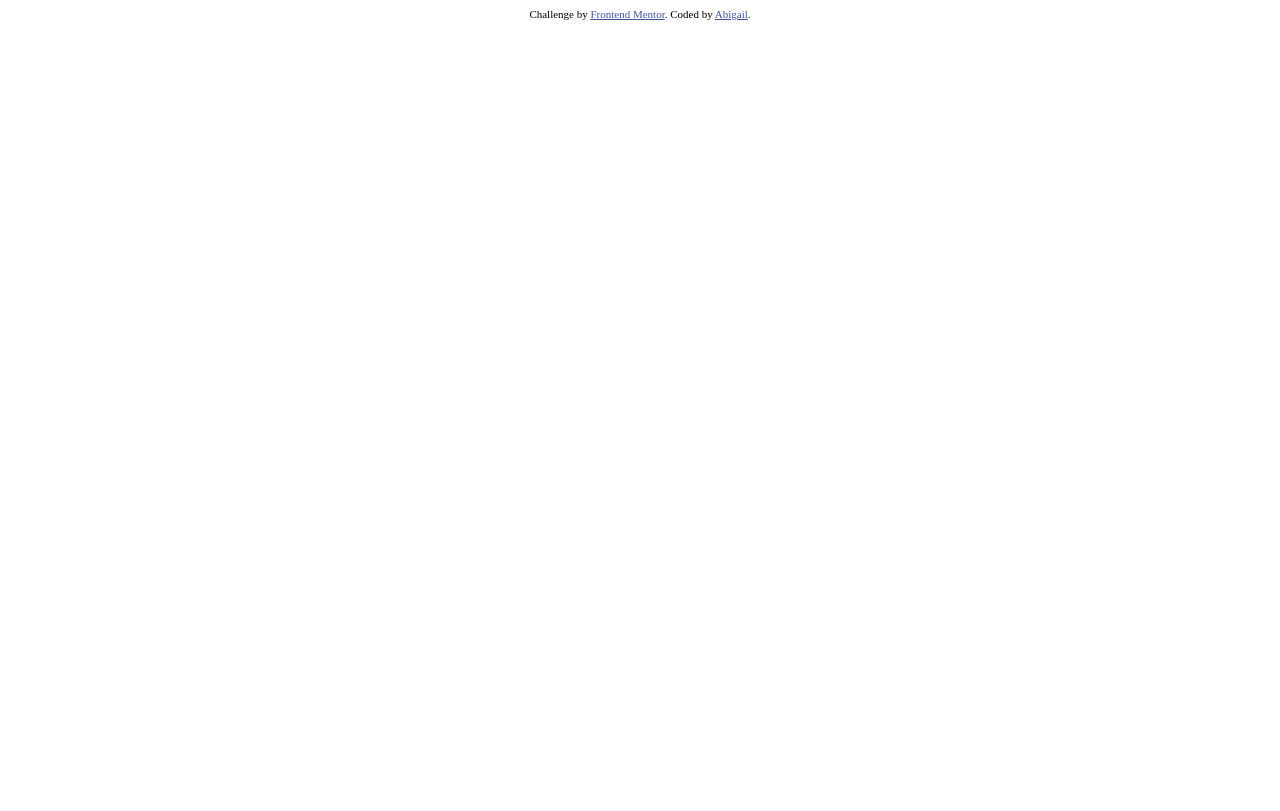
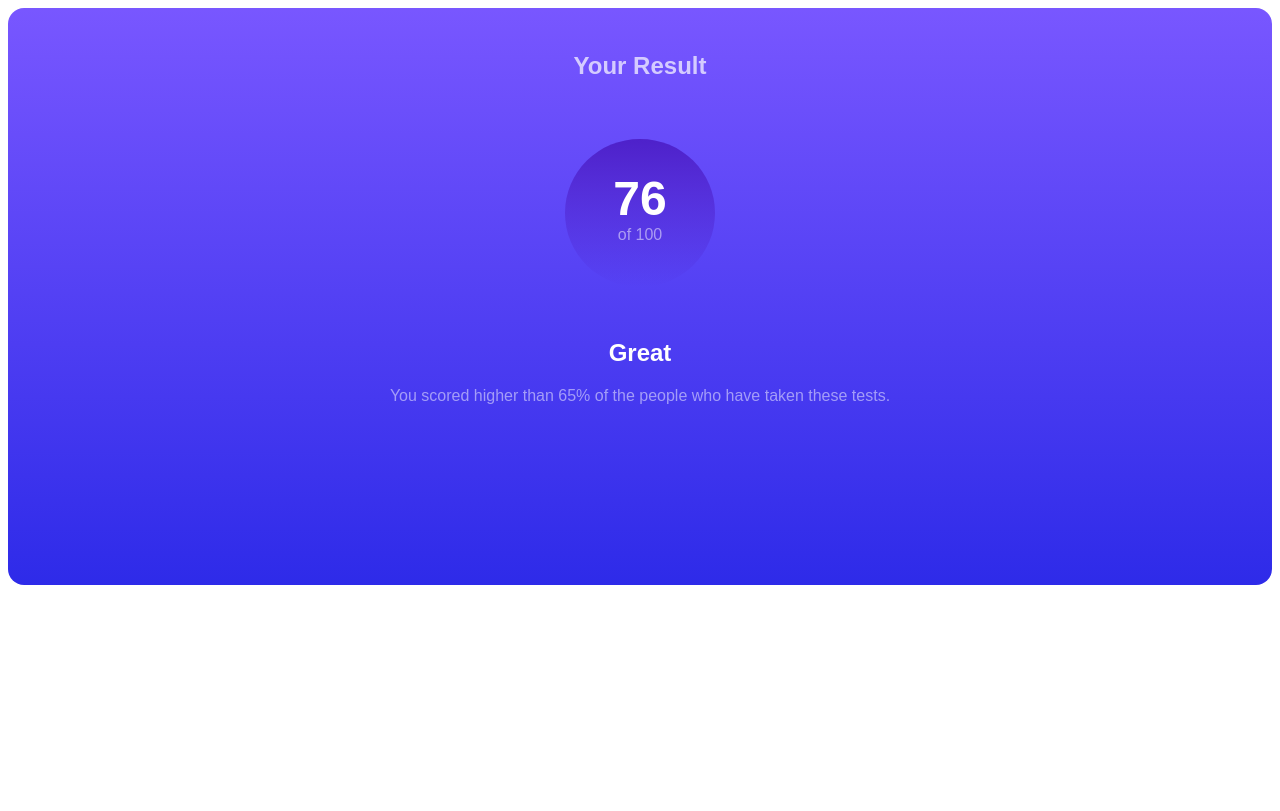
Before and after one commit to Abigail-Addo/results-summary-component-main, a plain HTML site: page index.html in a window 1280 px wide. Drawn offline with Linux system fonts and the light colour scheme.

Commit message:
Result Card

```diff
--- a/index.html
+++ b/index.html
@@ -13,13 +13,31 @@
 </head>
 
 <body>
+  <main class="container">
 
+    <section class="result">
+      <div>
+        <h1>Your Result</h1>
+      </div>
+      <div>
+        <h1>76</h1>
+        <p>of 100</p>
+      </div>
+      <div>
+        <h1>Great</h1>
+        <p>You scored higher than 65% of the people who have taken these tests.</p>
+      </div>
+    </section>
 
+    <section class="summary"></section>
 
-  <div class="attribution">
+  </main>
+
+  <!--
+  <section class="attribution">
     Challenge by <a href="https://www.frontendmentor.io?ref=challenge" target="_blank">Frontend Mentor</a>.
     Coded by <a href="#">Abigail</a>.
-  </div>
+  </section> -->
 </body>
 
 </html>
--- a/style.css
+++ b/style.css
@@ -1,6 +1,81 @@
+body {
+    font-family: Arial, Helvetica, sans-serif;
+    display: block;
+    justify-content: center;
+    align-items: center;
+}
+
+main.container {
+    width: 100%;
+    height: 100vh;
+    display: grid;
+    grid-template-columns: 1fr;
+    overflow: hidden;
+}
+
+section.result {
+    width: 100%;
+    height: 100%;
+    background-image: linear-gradient(to bottom, hsl(252, 100%, 67%), hsl(241, 81%, 54%));
+    display: flex;
+    flex-direction: column;
+    align-items: center;
+    flex-wrap: wrap;
+    border-radius: 1rem;
+}
+
+section.result div:first-child {
+    color: rgba(255, 255, 255, 0.7);
+    font-size: 1rem;
+    height: 20%;
+    display: flex;
+    align-items: center;
+}
+section.result div:nth-child(2) {
+    background-image: linear-gradient(to bottom, hsla(256, 72%, 46%, 1), hsla(241, 72%, 46%, 0));
+    border-radius: 50%;
+    padding: 0 3rem 2rem;
+    margin: 1rem;
+    color: #fff;
+    height: 20%;
+}
+section.result div:nth-child(2) h1 {
+    font-size: 3rem;
+    margin: auto;
+    text-align: center;
+    margin-top: 2rem;
+}
+section.result div:nth-child(2) p {
+    color: rgba(255, 255, 255, 0.5);
+    margin: auto;
+    text-align: center;
+    font-size: 1rem;
+}
+section.result div:nth-child(3) {
+    color: #fff;
+    font-size: 1rem;
+    padding: 1rem;
+    height: 20%;
+    display: flex;
+    flex-direction: column;
+    align-items: center;
+
+}
+section.result div:nth-child(3) p  {
+    color: rgba(255, 255, 255, 0.5);
+    font-size: 1rem;
+    margin: 0 2rem;
+    text-align: justify;
+}
+/* section.summary {
+    width: 50%;
+    height: 100%;
+} */
+
+
 .attribution {
     font-size: 11px;
-    text-align: center;
+    /* text-align: center; */
 }
 
 .attribution a {
```
